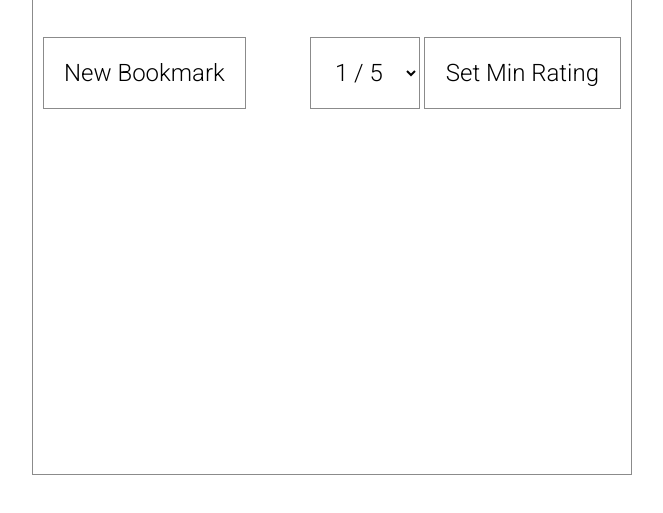
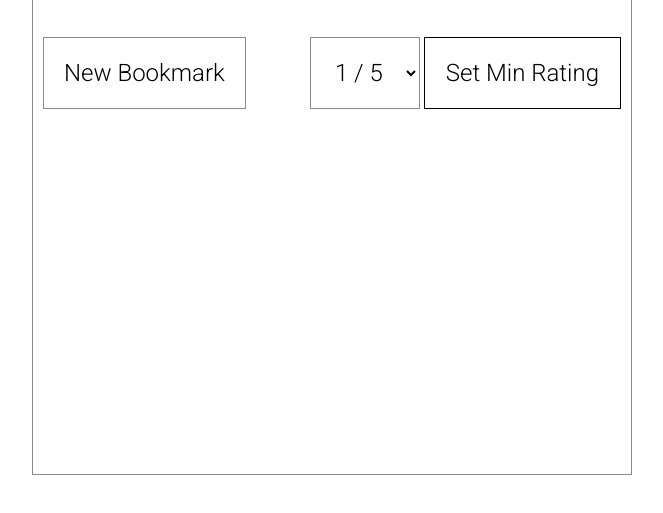
Before and after one commit to thinkful-ei-quail/nicholasH-bookmarks-app, a website built with webpack: page src/index.html in a window 1280 px wide. In both pictures the pointer is over the input "Set Min Rating". Shown: the part 135-648 px from the top of the page, without its empty margins (308-971 px from the left). Built offline with nearby package versions, Linux system fonts and the light colour scheme; no server answers.

Commit message:
minor tinkering

```diff
--- a/src/styles.css
+++ b/src/styles.css
@@ -160,6 +160,13 @@ button:hover, .button:hover, #min-rating:hover, #bookmark-rating:hover {
 input[type="submit"] {
   padding: 21px;
   background-color: #ffffff;
+  color: #8b8b8b;
+  border-color: #8b8b8b;
+}
+
+input[type="submit"]:hover {
+  color: #000000;
+  border: 1px solid #000000;
 }
 
 .bookmark-delete,
@@ -178,7 +185,7 @@ input[type="submit"] {
 }
 
 .bookmark-edit:hover {
-  background-color: #a2faf6;
+  background-color: #ffffff;
 }
 
 .visit-site {
```
